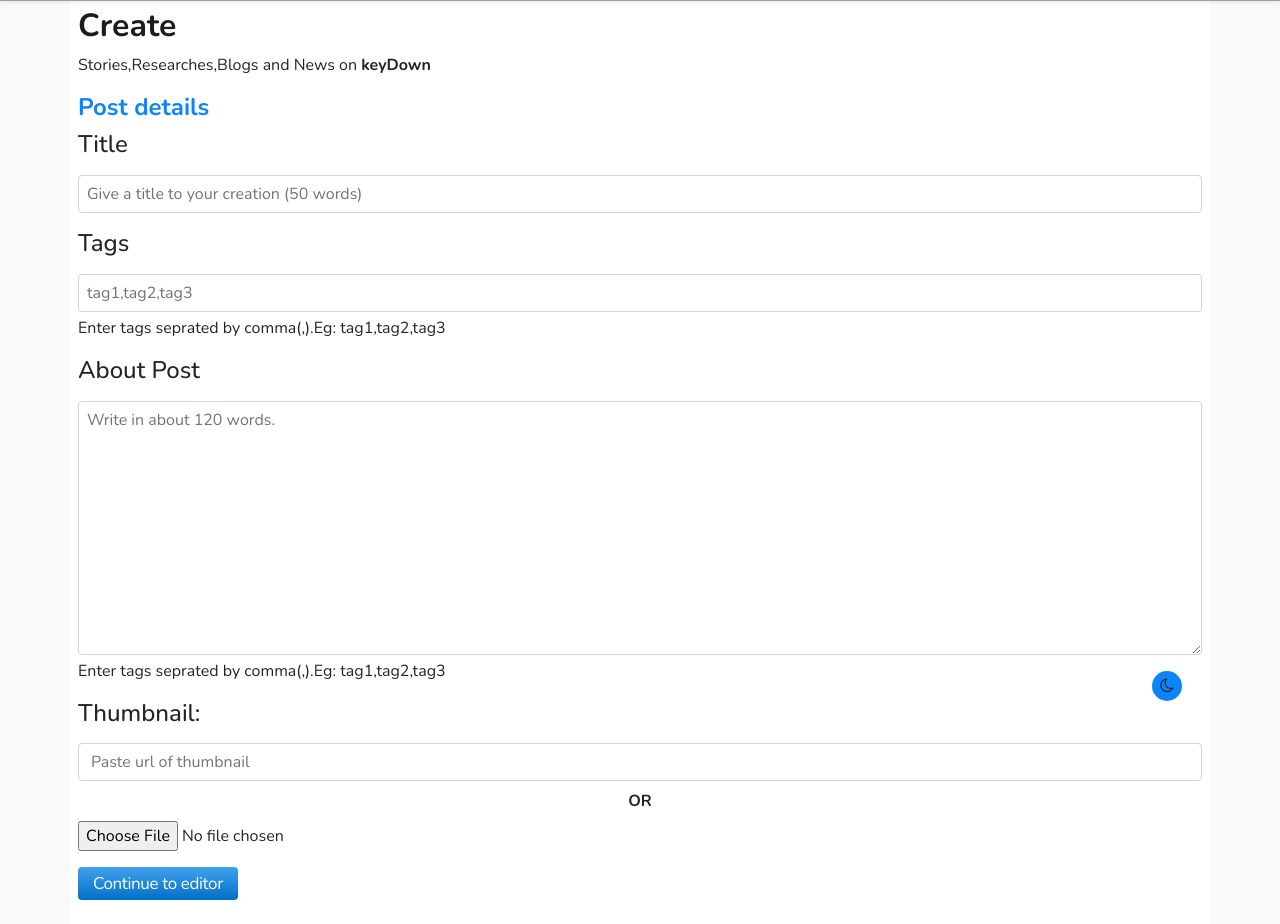
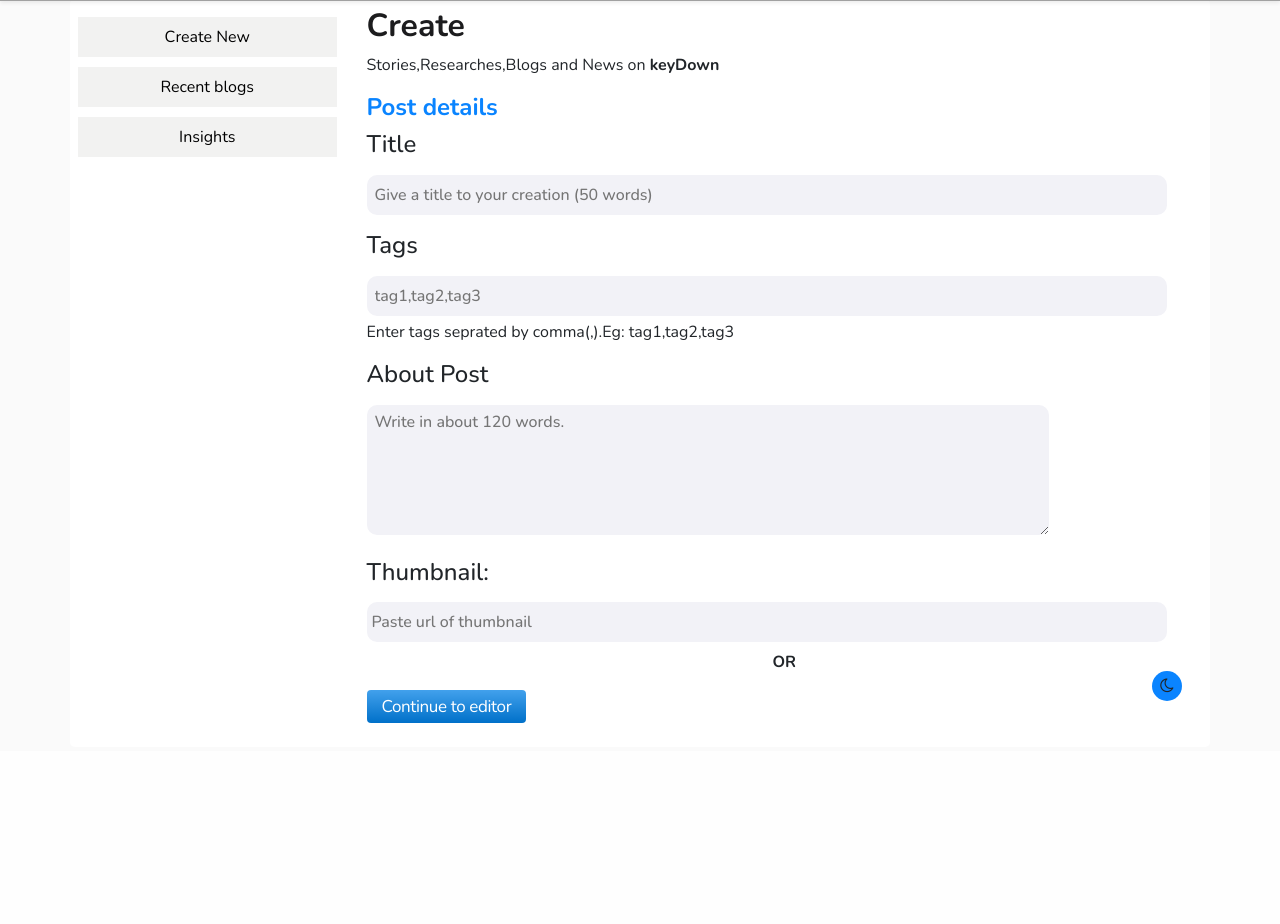
Before and after one commit to sahibdeepsinghjudge/blog, a Django app: page /blogs/create/new/ in a window 1280 px wide. Shown: the part 49-973 px from the top of the page. After the commit the page ends 772 px from the top, so only its background shows below. Run offline with Django 3.2, Linux system fonts and the light colour scheme; a user stored in the database is signed in; some libraries are stand-ins or nearby versions.

Commit message:
Added working of blog creation form read readme for more

```diff
--- a/cyberblog/settings.py
+++ b/cyberblog/settings.py
@@ -143,6 +143,7 @@ CKEDITOR_IMAGE_BACKEND = "pillow"
 CKEDITOR_CONFIGS = {
     'default': {
         'toolbar': None,
+        'width': 900,
     },
 }
 
--- a/home/urls.py
+++ b/home/urls.py
@@ -10,5 +10,6 @@ urlpatterns = [
     path('<slug>/update/', views.update_view, name='update_vi' ),
     path('<slug>/delete/', views.blog_delete_view, name='delete' ),
     path('blogs/<username>/', views.user_blog, name='user-blogs' ),
-    path('blogs/create/new/',views.create_blog,name="create-blog-one")
+    path('blogs/create/new/',views.create_blog,name="create-blog-one"),
+    path('upload/',views.addBlogDetails,name="upload-blog-one"),
 ]
--- a/home/views.py
+++ b/home/views.py
@@ -1,5 +1,6 @@
+from turtle import title
 from django.core.checks import messages
-from django.http import HttpResponse, JsonResponse
+from django.http import HttpResponse, HttpResponseRedirect, JsonResponse
 from django.shortcuts import redirect, render
 from .models import blog, blog_Details
 from django.contrib import messages
@@ -27,7 +28,15 @@ def blog_details(request,slug):
     if blogd:
         blog_object=blog_Details.objects.get(slug=slug)
         blogs=blog_Details.objects.all().order_by('-blog_clicks')[0:6]
-        blog_content = blog.objects.get(blog_id = blog_object.id)
+        try:
+            blog_content = blog.objects.get(blog_id = blog_object.id)
+        except:
+            if request.user == blog_object.blog_creator:
+
+                return redirect('/'+slug+'/update/')
+            else:
+                messages.warning(request,"Requested source is incomplete.")
+                return redirect('/')
         blog_object.blog_clicks=blog_object.blog_clicks+1
         blog_object.save()
         if blog_object in blogs:
@@ -62,7 +71,7 @@ def create_blog(request):
 class AddBlogView(ListView,LoginRequiredMixin):
     model = blog
     def get(self, request):
-        if request.user.is_superuser:
+        if request.user.is_authenticated:
             form = blogForm()
             return render(request, 'blog/createblog.html', {'form':form,'name':'Create Blog'})
         else:
@@ -78,7 +87,7 @@ class AddBlogView(ListView,LoginRequiredMixin):
             add_post.save()
             form = blogForm()
             messages.success(request,'Blog created')
-            return redirect('/dashboard/')
+            return redirect('/users/profile/'+request.user.username)
         else:
             messages.error(request,"Process failed due to internal server error.")
             return redirect('/')
@@ -90,16 +99,25 @@ def update_view(request, slug):
 
     # fetch the object related to passed id
     blog_det = blog_Details.objects.get(slug=slug)
-    obj = blog.objects.get(blog_id = blog_det.id)
+    def retrunBlog():
+        try:
+            obj = blog.objects.get(blog_id = blog_det.id)
+            return obj
+        except:
+            blog_ob = blog.objects.create(blog_id = blog_det,blog_content = '')
+            blog_ob.save()
+            retrunBlog()
+
+
     # pass the object as instance in form
-    form = blogForm(request.POST or None, instance = obj)
+    form = blogForm(request.POST or None, instance = retrunBlog())
 
     # save the data from the form and
     # redirect to detail_view
     if form.is_valid():
         form.save()
         messages.success(request,'Blog post updated')
-        return redirect("/"+slug+'/')
+        return redirect("/blog/"+slug+'/')
 
     # add form dictionary to context
     context["form"] = form
@@ -110,9 +128,7 @@ def update_view(request, slug):
 def blog_delete_view(request,slug):
     if request.user.is_superuser:
         blog_det_obj = blog_Details.objects.get(slug=slug)
-        blog_cont = blog.objects.get(blog_id = blog_det_obj.id)
         blog_det_obj.delete()
-        blog_cont.delete()
         messages.success(request,"Your blog has been deleted!")
         return redirect('/')
     else:
@@ -151,3 +167,18 @@ def user_blog(request,username):
 @login_required
 def create_blog(request):
     return render(request,"blog/createblog_first.html")
+
+@login_required
+def addBlogDetails(request):
+    if request.method=='POST':
+        title = request.POST.get('blog_title')
+        tags = request.POST.get('blog_tags')
+        about = request.POST.get('blog_breif')
+        thumbnail = request.POST.get('blog_thumbnail_url')
+        blog_obj = blog_Details.objects.create(blog_title = title,blog_thumbnail_url=thumbnail,blog_brief=about,tags = tags,blog_creator = request.user)
+        blog_obj.save()
+        messages.success(request,"Details added")
+        return redirect('/'+blog_obj.slug+'/update/')
+    else:
+        messages.warning(request,"POST method not found!")
+    return redirect('/')
--- a/media/asmoh/style.css
+++ b/media/asmoh/style.css
@@ -112,7 +112,7 @@ header .container {
 }
 .blogform p label {
   font-weight: bolder;
-  color: #0fade7;
+  color: #1c1c1e;
   text-transform: uppercase;
 }
 
--- a/templates/blog/blog.html
+++ b/templates/blog/blog.html
@@ -24,7 +24,7 @@
 
             <div style="cursor: pointer;" class="share text-iosprimary" onclick="Copy()"><b>Share</b></div>
               <div class="tools">
-            {% if request.user.is_superuser %}
+            {% if request.user == blog.blog_creator %}
             <a href="/{{blog.slug}}/update" style="cursor: pointer;" class="p-2">Edit</a>
             <span  class="text-iosred openPOP3 p-2" style="cursor: pointer;">
               Delete</span>
--- a/templates/blog/createblog_first.html
+++ b/templates/blog/createblog_first.html
@@ -1,8 +1,33 @@
 {% extends 'home/base.html' %}
 
 {% block content %}
-
+<style>
+    .side-bar{
+        width: 100%;
+        height: 100%;
+    }
+    .side-bar>li{
+        width: 100%;
+        height: 40px;
+        background-color: #f2f2f1;
+        color: black;
+        display: flex;
+        justify-content: center;
+        text-align: center;
+        align-items: center;
+        margin-top: 10px;
+    }
+</style>
 <div class="container bg-ioswhite mt-3 p-2 rounded-lg">
+    <div class="row">
+        <div class="col-md-3">
+            <ol class="side-bar">
+                <li>Create New</li>
+                <li>Recent blogs</li>
+                <li>Insights</li>
+            </ol>
+        </div>
+        <div class="col-md-9">
             <h2 class="text-iosdark font-weight-bold">
                 Create
             </h2>
@@ -10,19 +35,24 @@
             <div class="display-flex">
                 <h4 class="text-iosprimary font-weight-bold">Post details</h4>
             </div>
-    <form action="" method="post">
+            <form action="/upload/" method="POST">
+                {% csrf_token %}
                 <div class="form-group">
                     <label for="blog_title">
                         <h4>Title</h4>
+
                     </label>
-            <input type="text" name="blog_title" id="blog_title" class="form-control px-2" placeholder="Give a title to your creation (50 words)">
+                    <br>
+                    <input type="text" name="blog_title" id="blog_title" class="ios-control px-2" placeholder="Give a title to your creation (50 words)">
 
                 </div>
                 <div class="form-group">
                     <label for="blog_tags">
                         <h4>Tags</h4>
+
                     </label>
-            <input type="text"  name="blog_tags" id="blog_tags" class="form-control px-2" placeholder="tag1,tag2,tag3">
+                    <br>
+                    <input type="text"  name="blog_tags" id="blog_tags" class="ios-control px-2" placeholder="tag1,tag2,tag3">
                     <span class="form-text">Enter tags seprated by comma(,).Eg: tag1,tag2,tag3</span>
                     <div class="tags"></div>
                 </div>
@@ -30,22 +60,26 @@
                     <label for="blog_breif">
                         <h4>About Post</h4>
                     </label>
-            <textarea  name="blog_breif" id="blog_breif" class="form-control px-2" rows="10" cols="50" placeholder="Write in about 120 words."></textarea>
-            <span class="form-text">Enter tags seprated by comma(,).Eg: tag1,tag2,tag3</span>
+                    <br>
+                    <textarea  name="blog_breif" id="blog_breif" class="ios-control-textarea px-2" rows="5" cols="70" placeholder="Write in about 120 words."></textarea>
                 </div>
                 <div class="form-group">
                     <label for="blog_thumbnail">
                         <h4>Thumbnail:</h4>
                     </label>
-            <input type="link" name="blog_thumbnail_url" class="form-control" id="blog_thumbnail_url"  placeholder="Paste url of thumbnail">
+                    <br>
+                    <input type="link" name="blog_thumbnail_url" class="ios-control" id="blog_thumbnail_url"  placeholder="Paste url of thumbnail">
                     <div class="text-center my-2 font-weight-bold">OR</div>
-            <input type="file" name="blog_thumbnail" id="blog_thumbnail"  placeholder="">
+
                 </div>
                 <span class="blog_slug"></span>
                 <div class="form-group">
-            <button class="btnios ios-sp">Continue to editor</button>
+                    <button class="btnios ios-sp" type="submit">Continue to editor</button>
                 </div>
             </form>
+        </div>
+    </div>
+
 </div>
 <script>
 
--- a/templates/home/index.html
+++ b/templates/home/index.html
@@ -58,7 +58,7 @@
                     <div class="flex-box ">
                         <h2 class="text-iosgray mr-2">{{ forloop.counter }}</h2>
                         <div>
-                        <span class="text-small text-iosgray">{{blog.blog_creator}}</span>
+                        <span class="text-small text-iosgray">{{blog.blog_creator.first_name}}</span>
                         <span class="tags-{{ forloop.counter }} tags">
                             <input type="hidden" value="{{blog.tags}}" class="tags-holder-{{ forloop.counter }}"/>
                             <div class="tag bg-ioslight text-iosred">#trending</div>
--- a/users/views.py
+++ b/users/views.py
@@ -72,7 +72,7 @@ def login_view(request):
             else:
                 messages.warning(request,"Username or  password invalid!")
         except User.DoesNotExist:
-            messages.danger(request,"Email you entered doesn't exist!")
+            messages.warning(request,"Email you entered doesn't exist!")
             return redirect('/login/')
 
     return render(request,'users/login.html')
```
Also changed, not shown: home/admin.py (+13 -2 lines), home/models.py (+29 -5 lines), templates/blog/createblog.html (+20 -17 lines), db.sqlite3, home/migrations/0007_tags.py (added), 2 other files. Lines whose indentation alone changed are shown as unchanged.
